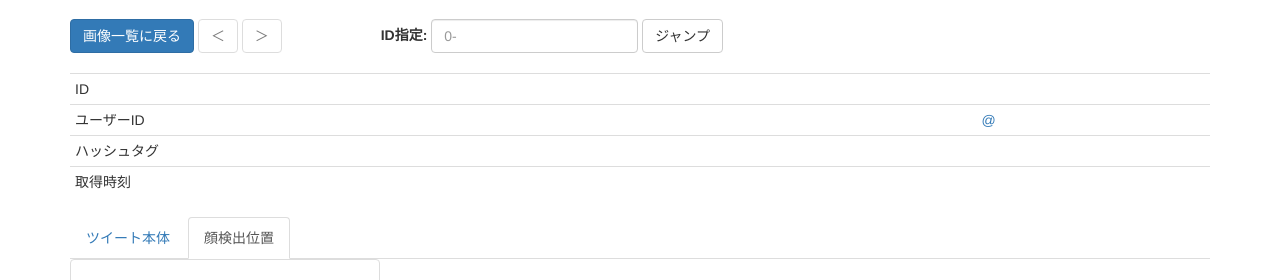
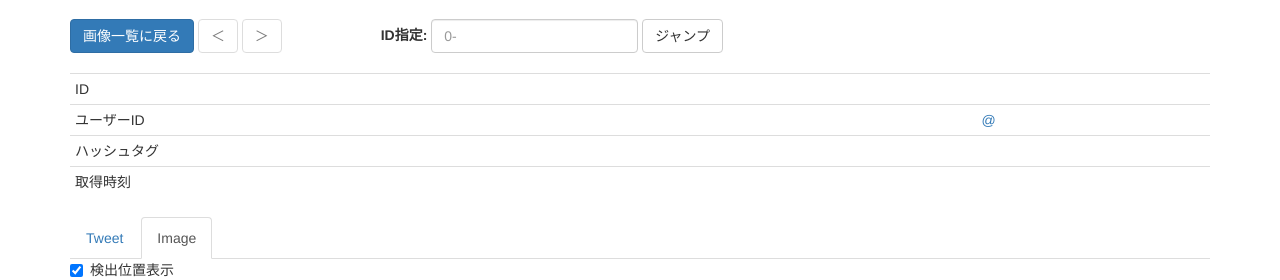
Before and after one commit to marron-akanishi/TPTS_web, a Flask app: template templates/detail.html in a window 1280 px wide, after a click on "Image". Shown: the part 51-331 px from the top of the page. Run offline with Flask 2, Linux system fonts and the light colour scheme; the template is opened without the code that fills it, so the values that code supplies are empty; a map, chart or similar area stays blank; some libraries are stand-ins or nearby versions.

Commit message:
face mode add

```diff
--- a/static/js/face.js
+++ b/static/js/face.js
@@ -1,5 +1,8 @@
 onload = function(){
-    face_rect();
+    face_rect(true);
+    document.getElementById("facemode").onclick = function(){
+        face_rect(this.checked);
+    }
 };
 
 $('#detailtab a').click(function (e) {
@@ -7,18 +10,20 @@ $('#detailtab a').click(function (e) {
   $(this).tab('show')
 })
 
-function face_rect() {
+function face_rect(mode) {
     var canvas = document.getElementById('image_canvas');
     if ( ! canvas || ! canvas.getContext ) {
         return false;
     }
     var ctx = canvas.getContext('2d');
+    ctx.clearRect(0,0,canvas.width,canvas.height);
     var img = new Image();
     img.src = image_url;
     img.onload = function() {
         canvas.setAttribute("width", img.width.toString());
         canvas.setAttribute("height", img.height.toString());
         ctx.drawImage(img, 0, 0);
+        if(mode){
             ctx.beginPath();
             ctx.strokeStyle = 'rgb(00,255,00)';
             ctx.lineWidth = 3;
@@ -31,7 +36,4 @@ function face_rect() {
             }
         }
     }
-
-function draw_image(){
-
 }
--- a/templates/detail.html
+++ b/templates/detail.html
@@ -47,14 +47,15 @@
     <tr><td>取得時刻</td><td>{{data.time}}</td></tr>
   </table>
   <ul class="nav nav-tabs" id="detailtab" role="tablist">
-    <li role="presentation" class="active"><a href="#embed" aria-controls="embed" role="tab" data-toggle="tab">ツイート本体</a></li>
-    <li role="presentation"><a href="#face" aria-controls="face" role="tab" data-toggle="tab">顔検出位置</a></li>
+    <li role="presentation" class="active"><a href="#embed" aria-controls="embed" role="tab" data-toggle="tab">Tweet</a></li>
+    <li role="presentation"><a href="#face" aria-controls="face" role="tab" data-toggle="tab">Image</a></li>
   </ul>
   <div class="tab-content">
     <div role="tabpanel" class="tab-pane active" id="embed">
       {{html|safe}}
     </div>
     <div role="tabpanel" class="tab-pane" id="face">
+      <label class="checkbox-inline"><input type="checkbox" id="facemode" checked>検出位置表示</label><br>
       <a href="{{data.image}}:orig"><canvas id="image_canvas" class="img-responsive img-thumbnail">画像を表示するには、canvasタグをサポートしたブラウザが必要です。</canvas></a>
     </div>
   </div>
```
Lines whose indentation alone changed are shown as unchanged.
